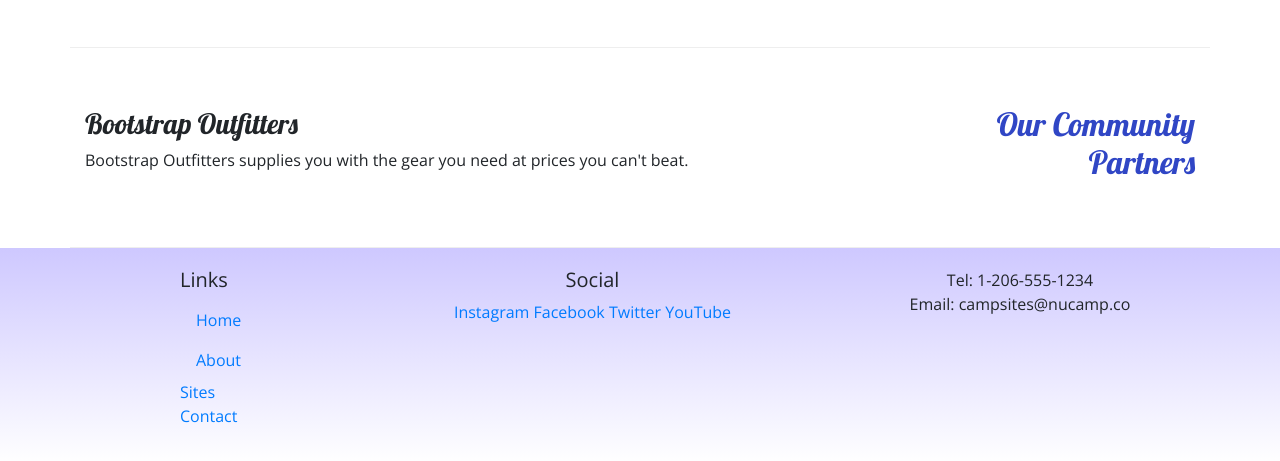
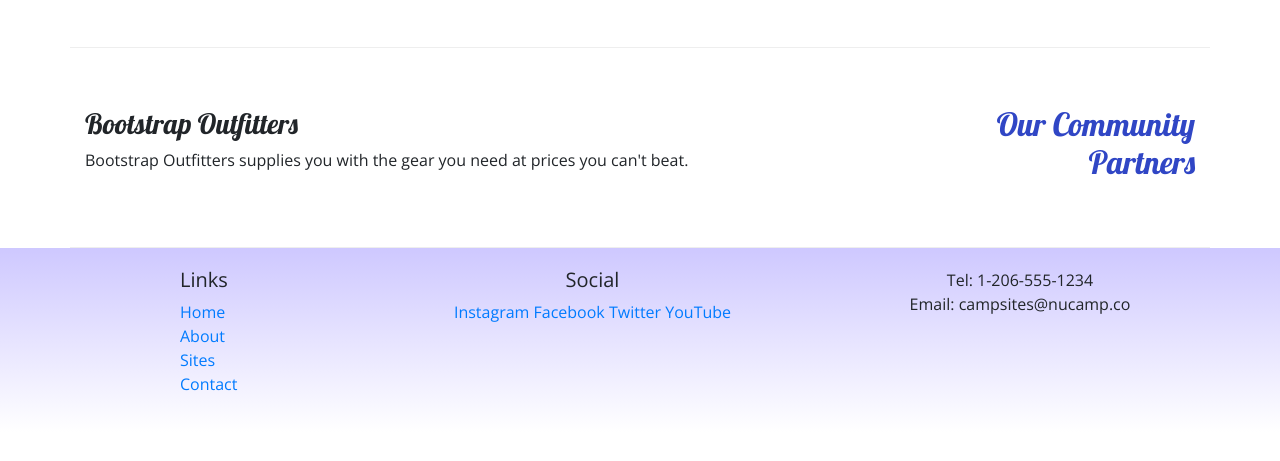
Before and after one commit to easso1/Bootstrap, a website: page index.html in a window 1280 px wide. Shown: the part 609-1070 px from the top of the page. After the commit the page ends 1041 px from the top, so only its background shows below. Drawn offline with nearby package versions, Linux system fonts and the light colour scheme.

Commit message:
Navbar and Breadcrumbs Updated

```diff
--- a/index.html
+++ b/index.html
@@ -101,12 +101,8 @@
           <div class="col-4 col-sm-2 offset-1">
             <h5>Links</h5>
             <ul class="list-unstyled">
-              <li class="nav-item">
-                <a class="nav-link" href="index.html">Home</a>
-              </li>
-              <li class="nav-item active">
-                <a class="nav-link" href="aboutus.html">About</a>
-              </li>
+              <li><a href="#">Home</a></li>
+              <li><a href="aboutus.html">About</a></li>
               <li><a href="#">Sites</a></li>
               <li><a href="#">Contact</a></li>
             </ul>
```
